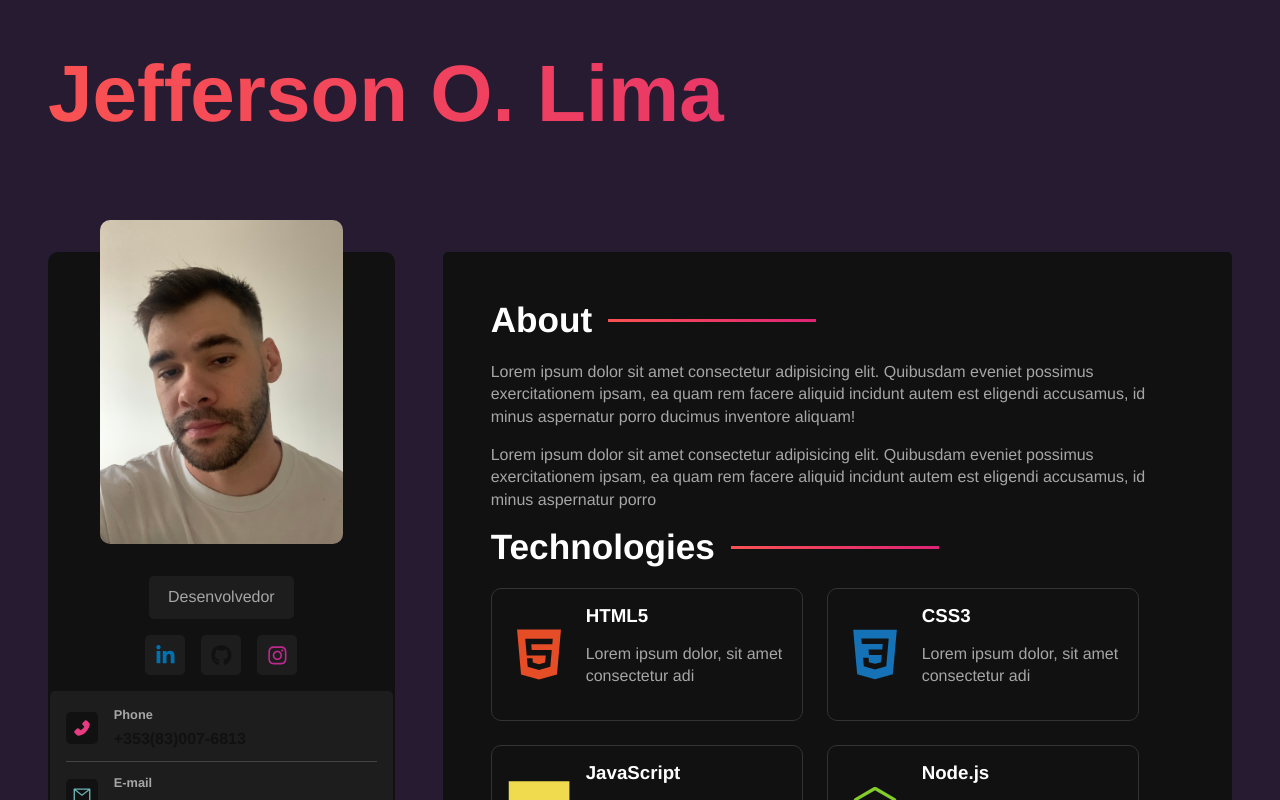
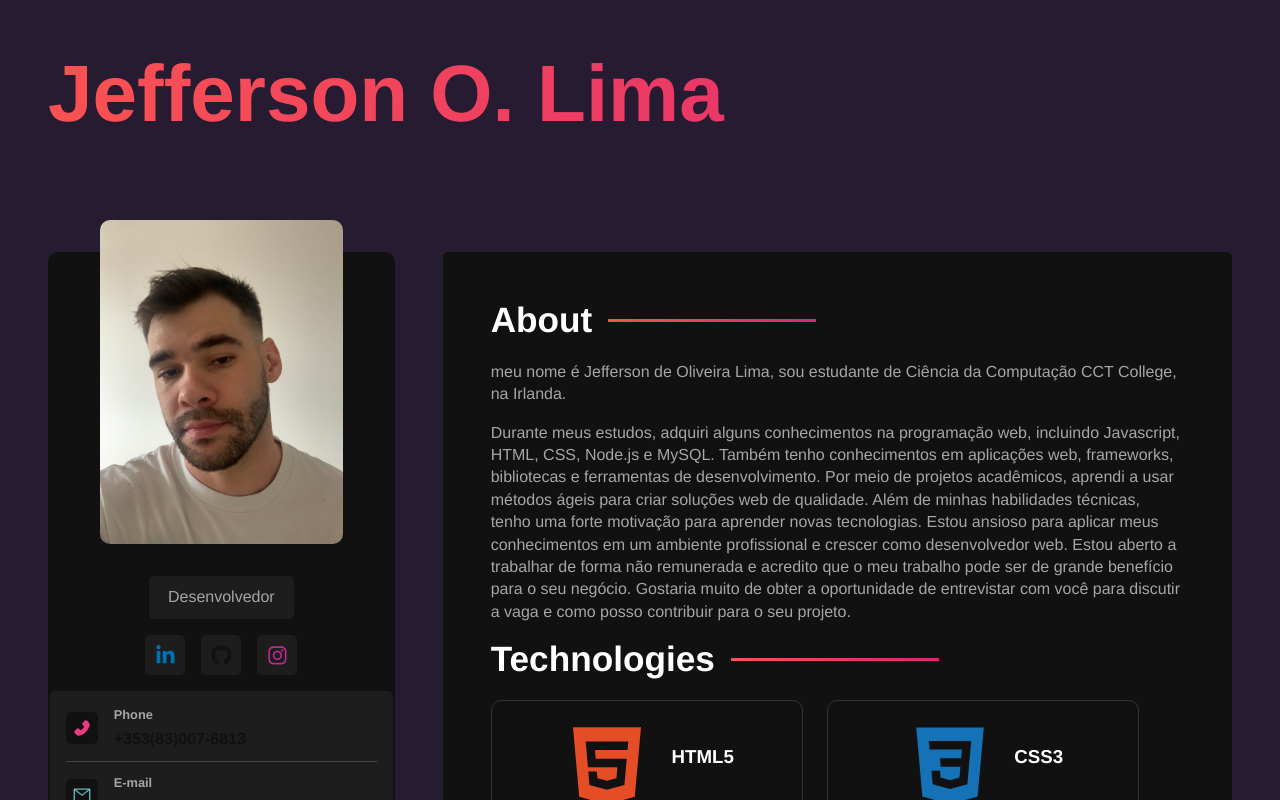
Before and after one commit to JeffOlima/Portfolio, a React (Vite) app: page / in a window 1280 px wide. Shown: the top 800 px of the page. Built offline with nearby package versions, Linux system fonts and the light colour scheme.

Commit message:
information

```diff
--- a/package.json
+++ b/package.json
@@ -1,5 +1,5 @@
 {
-  "homepage": "https://JeffOlima.github.io/Portfolio",
+  "homepage": "https://jeffolima.github.io/Portfolio",
   "name": "portfolio",
   "private": false,
   "version": "0.0.0",
--- a/src/components/AboutContainer.jsx
+++ b/src/components/AboutContainer.jsx
@@ -2,15 +2,17 @@ const AboutContainer = () => {
     return (
     <section className="about-container">
         <h2>About</h2>
-        <p>Lorem ipsum dolor sit amet consectetur adipisicing elit.
-            Quibusdam eveniet possimus exercitationem ipsam,
-             ea quam rem facere aliquid incidunt autem est eligendi accusamus,
-             id minus aspernatur porro ducimus inventore aliquam!
+        <p>meu nome é Jefferson de Oliveira Lima,
+        sou estudante de Ciência da Computação CCT College, na Irlanda.
              </p>
-             <p>Lorem ipsum dolor sit amet consectetur adipisicing elit.
-            Quibusdam eveniet possimus exercitationem ipsam,
-             ea quam rem facere aliquid incidunt autem est eligendi accusamus,
-             id minus aspernatur porro
+             <p>Durante meus estudos, adquiri alguns conhecimentos na programação web, incluindo Javascript, HTML, CSS, Node.js e MySQL.
+                Também tenho conhecimentos em aplicações web, frameworks, bibliotecas e ferramentas de desenvolvimento.
+                Por meio de projetos acadêmicos, aprendi a usar métodos ágeis para criar soluções web de qualidade.
+                Além de minhas habilidades técnicas, tenho uma forte motivação para aprender novas tecnologias.
+                Estou ansioso para aplicar meus conhecimentos em um ambiente profissional e crescer como desenvolvedor web.
+                Estou aberto a trabalhar de forma não remunerada e acredito que o meu trabalho pode ser de grande benefício para o seu negócio.
+                Gostaria muito de obter a oportunidade de entrevistar com você para discutir a vaga e como posso contribuir para o seu projeto.
+
              </p>
     </section>
     );
--- a/src/components/TechnologiesContainer.jsx
+++ b/src/components/TechnologiesContainer.jsx
@@ -30,7 +30,7 @@ const TechnologiesContainer = () => {
                         {tech.icon}
                         <div className='technology-info'>
                             <h3>{tech.name}</h3>
-                            <p>Lorem ipsum dolor, sit amet consectetur adi</p>
+                            <p></p>
                         </div>
                     </div>
                 ))}
--- a/src/styles/components/informationcontainer.sass
+++ b/src/styles/components/informationcontainer.sass
@@ -8,6 +8,7 @@
     padding: 1rem
     margin-bottom: 2rem
     text-align: left
+    text-color: white
     width: 99%
     border-radius: variables.$card-border-radius
 
```
